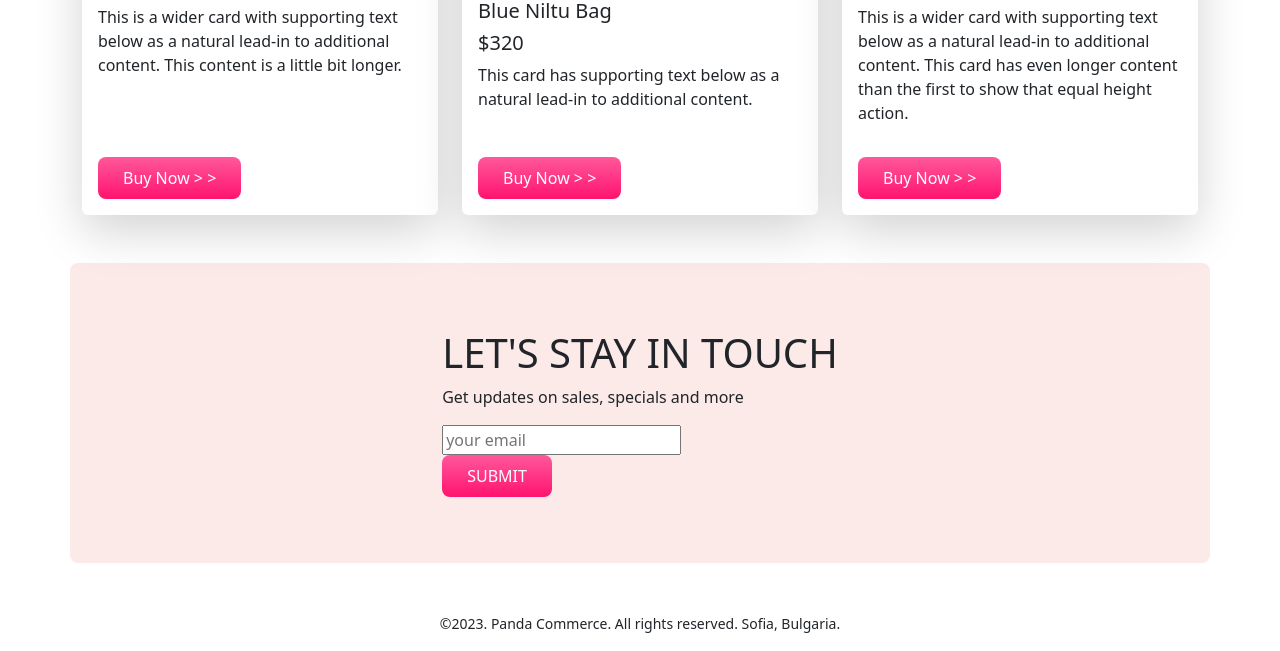
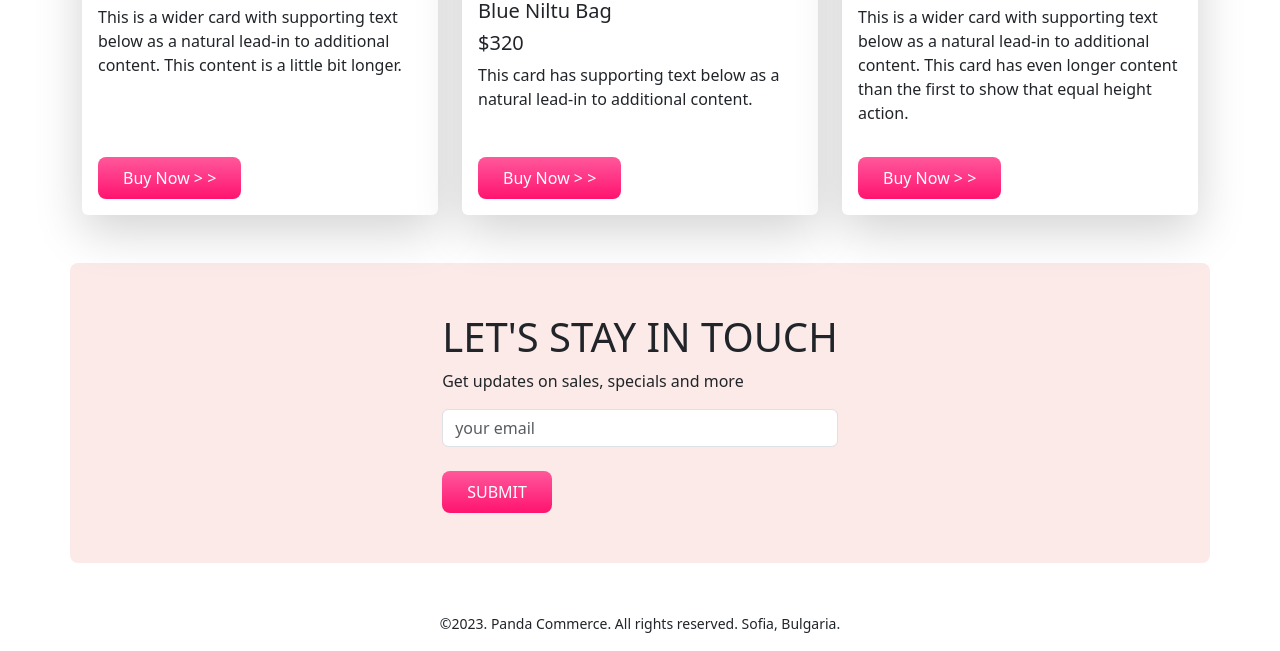
Before and after one commit to Nadim-Nion/panda-commerce-bootstrap, a plain HTML site: page index.html in a window 1280 px wide. Shown: the part 1678-2329 px from the top of the page. Drawn offline with nearby package versions, Linux system fonts and the light colour scheme.

Commit message:
form controls added

```diff
--- a/index.html
+++ b/index.html
@@ -263,7 +263,7 @@
             <div>
                 <h1>LET'S STAY IN TOUCH</h1>
                 <p>Get updates on sales, specials and more</p>
-                <input type="text" placeholder="your email">
+                <input type="text" placeholder="your email" class="form-control">
                 <br>
                 <button class="panda-btn-buy-now">SUBMIT</button>
             </div>
```
